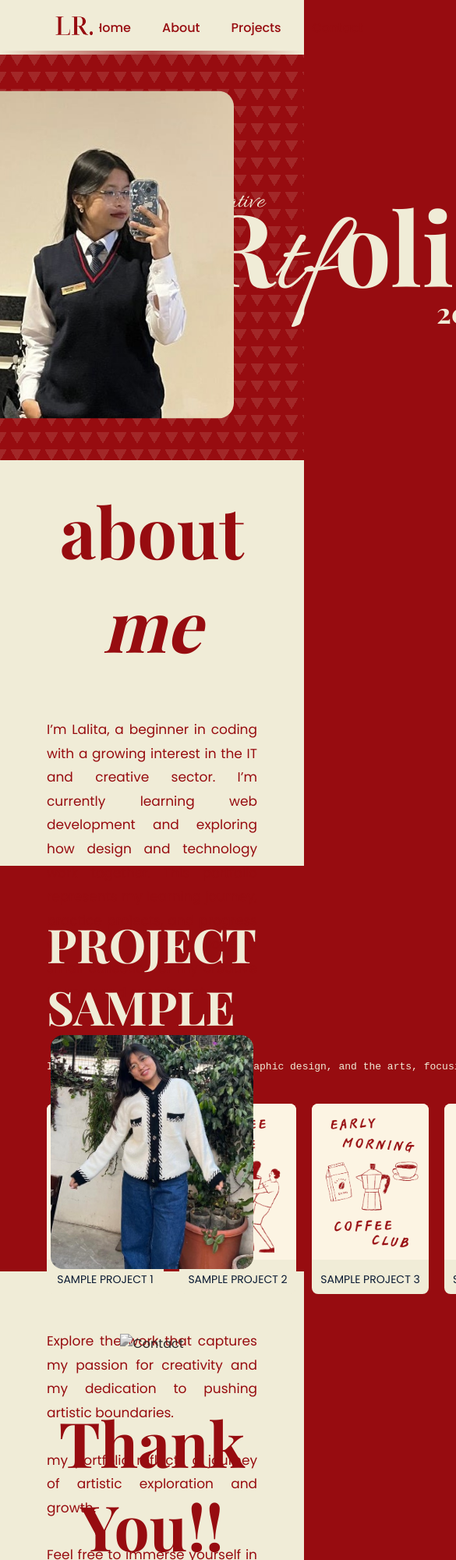
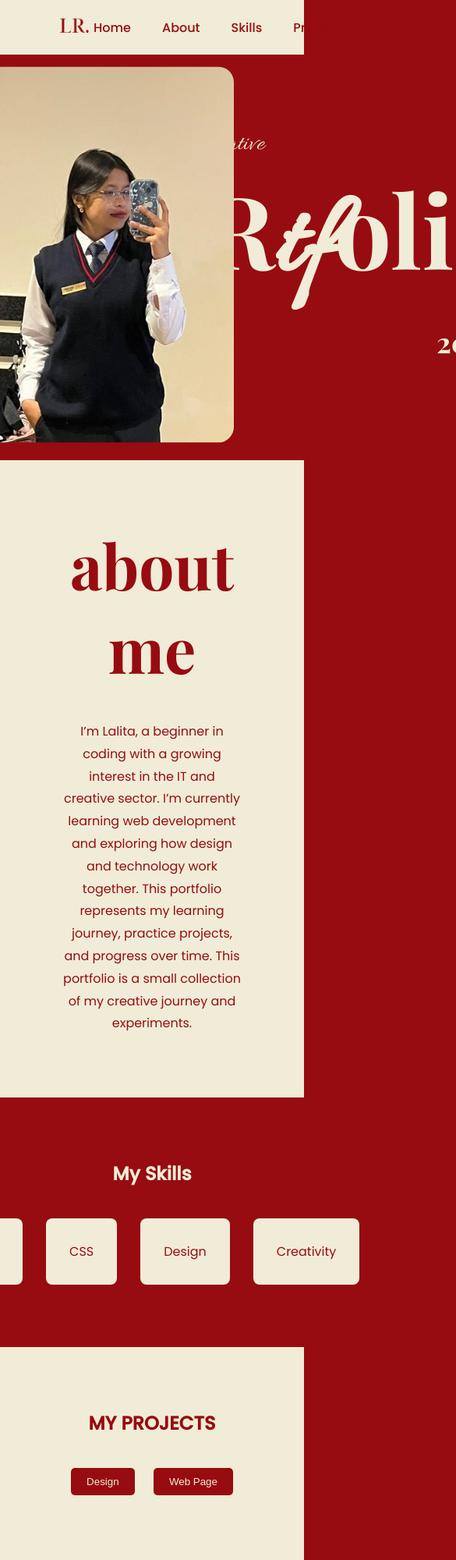
Before and after one commit to Lalita-Rawat/Lalita-Rawat_PORTFOLIO, a plain HTML site: page index.html in a window 390 px wide. Shown: the top 2000 px of the page at 78% size, 585 px wide, since content can reach past the window. Drawn offline with nearby package versions, Linux system fonts and the light colour scheme.

Commit message:
update finished portfolio

```diff
--- a/index.html
+++ b/index.html
@@ -3,31 +3,39 @@
 <head>
 <meta charset="UTF-8">
 <meta name="viewport" content="width=device-width, initial-scale=1.0">
-  <title>Document</title>
-  <!-- Google Fonts -->
+
+<title>Lalita Portfolio</title>
+
 <link href="https://fonts.googleapis.com/css2?family=Playfair+Display:wght@700&family=Allura&family=Poppins:wght@400;500&display=swap" rel="stylesheet">
 
 <link rel="stylesheet" href="./style.css">
+</head>
 
-</head>
 <body>
+
 <header class="header">
+
 <div class="logo">
-    <img src="IMAGES\LOGO 1.png" alt="Lalita Logo">
+<img src="IMAGES/LOGO 1.png">
 </div>
 
 <nav class="nav">
 <ul>
 <li><a href="#home">Home</a></li>
 <li><a href="#about">About</a></li>
+<li><a href="#skills">Skills</a></li>
 <li><a href="#projects">Projects</a></li>
 <li><a href="#contact">Contact</a></li>
 </ul>
 </nav>
+
 </header>
 
-  <!-- HOME SECTION -->
+
+<!-- HOME -->
+
 <section id="home" class="banner">
+
 <span class="creative">creative</span>
 
 <h1 class="title">
@@ -36,115 +44,122 @@
 </h1>
 
 <span class="author">by lalita</span>
+
 <div class="home-image">
-    <img src="IMAGES\PFP.jpeg" alt="Home Image">
+<img src="IMAGES/PFP.jpeg">
 </div>
 
 </section>
-<!-- ================= ABOUT SECTION ================= -->
-<section class="about-section" id="about">
+
+
+<!-- ABOUT -->
+
+<section id="about" class="about">
 
 <h1 class="section-title">about <span>me</span></h1>
 
-  <div class="about-container">
+<div class="about-text">
 
-    <div class="about-text">
 <p>
 I’m Lalita, a beginner in coding with a growing interest in the IT and creative sector.
 I’m currently learning web development and exploring how design and technology work together.
-        This portfolio represents my learning journey, practice projects, and progress over time..
+This portfolio represents my learning journey, practice projects, and progress over time.
 This portfolio is a small collection of my creative journey and experiments.
 </p>
 
 </div>
-    <div class="about-image">
-      <img src="IMAGES\ABOUT ME.jpeg" alt="About Me">
+
+</section>
+
+
+
+<!-- SKILLS -->
+
+<section id="skills" class="skills">
+
+<h2>My Skills</h2>
+
+<div class="skills-container">
+
+<div class="skill-card">HTML</div>
+<div class="skill-card">CSS</div>
+<div class="skill-card">Design</div>
+<div class="skill-card">Creativity</div>
+
 </div>
 
-    <div class="about-text">
-       <p>
-        Explore the work that captures my passion for creativity and my dedication
-        to pushing artistic boundaries.
-      </p>
-      <p>
-        my portfolio reflects a journey of artistic exploration and growth.
-      </p>
-      <p>
-        Feel free to immerse yourself in these creations.
-      </p>
+</section>
+
+
+
+<!-- PROJECTS -->
+
+<section id="projects" class="projects">
+
+<h2>MY PROJECTS</h2>
+
+<div class="project-buttons">
+
+<button onclick="showTab('design')">Design</button>
+<button onclick="showTab('web')">Web Page</button>
+
+</div>
+
+
+<div id="design" class="tab">
+
+<div class="poster-gallery">
+
+<img src="IMAGES\1.png">
+<img src="IMAGES\2.png">
+<img src="IMAGES\3.png">
+<img src="IMAGES\4.png">
+<img src="IMAGES\6.png">
+
 </div>
 
 </div>
-</section>
-
-<!-- ================= PROJECT SECTION ================= -->
-<section class="project-section" id="projects">
-  <h2 class="project-title">PROJECT SAMPLE</h2>
-
-  <div class="project-content">
-    <p class="project-text">
-      <PRE>I am exploring web development, graphic design, and the arts, focusing on building creative and visually engaging digital experiences.</PRE>
-    </p>
 
 
-  </div>
-<!-- SMALL PROJECT BOXES (postcard style) -->
-<div class="small-projects">
-  <div class="small-box">
-    <img src="IMAGES\1.png" alt="Postcard 1">
-    <p class="small-title">SAMPLE PROJECT 1 </p>
+<div id="web" class="tab">
+
+<div class="web-gallery">
+
+<a href="https://yourprojectlink.com" target="_blank">
+<img src="IMAGES\adventuee.jpg">
+</a>
+
 </div>
 
-  <div class="small-box">
-    <img src="IMAGES\2.png" alt="Postcard 2">
-    <p class="small-title">SAMPLE PROJECT 2 </p>
-  </div>
-
-  <div class="small-box">
-    <img src="IMAGES\3.png" alt="Postcard 3">
-    <p class="small-title">SAMPLE PROJECT 3 </p>
-  </div>
-
-   <div class="small-box">
-    <img src="IMAGES\4.png" alt="Postcard 3">
-    <p class="small-title">SAMPLE PROJECT 4 </p>
-  </div>
-   <div class="small-box">
-    <img src="IMAGES\5.png" alt="Postcard 3">
-    <p class="small-title">SAMPLE PROJECT 5 </p>
-  </div>
 </div>
 
 </section>
-<!-- ================= CONTACT SECTION ================= -->
-<section class="contact-section" id="contact">
 
-  <div class="contact-container">
 
-    <div class="contact-image">
-      <img src="contact.jpg" alt="Contact">
-    </div>
 
-    <div class="contact-content">
-      <h2 class="contact-title">Thank You!!</h2>
+<!-- CONTACT -->
 
-      <p class="contact-desc">
-        I appreciate you taking the time to explore my portfolio.
-I’m always open to learning, feedback, and new opportunities.
-      </p>
+<section id="contact" class="contact">
+
+<h2>Contact Me</h2>
+
+<p>Thank you for visiting my portfolio.</p>
 
 <div class="contact-info">
 
-        <p><strong>Email</strong><br>lalitarawat8888@gmail.com</p>
-        <p><strong>Phone</strong><br>+977-9800000000</p>
-        <p><strong>Social</strong><br>@lalallalal</p>
-      </div>
+<p><strong>Email:</strong> lalitarawat8888@gmail.com</p>
+
+<p><strong>Phone:</strong> +977-9800000000</p>
+
+<p><strong>GitHub:</strong> github.com/lalita</p>
+
 </div>
 
-  </div>
 </section>
+<footer class="footer">
+<p>© 2026 Lalita Rawat | Portfolio</p>
+</footer>
+<script src="./script.js"></script>
 
-
-  <script src="./script.js"></script>
 </body>
 </html>
--- a/script.js
+++ b/script.js
@@ -0,0 +1,11 @@
+function showTab(tabName) {
+
+let tabs = document.querySelectorAll(".tab");
+
+tabs.forEach(function(tab){
+tab.style.display = "none";
+});
+
+document.getElementById(tabName).style.display = "block";
+
+}
--- a/style.css
+++ b/style.css
@@ -1,333 +1,216 @@
-* {
-  margin: 0;
-  padding: 0;
-  box-sizing: border-box;
+*{
+margin:0;
+padding:0;
+box-sizing:border-box;
 }
 
-/* BODY */
-body {
-  font-family: 'Poppins', sans-serif;
-  background-color: #970c10; /* navy blue */
-  color:#f0ecd7 ;
+body{
+font-family:'Poppins',sans-serif;
+background:#970c10;
+color:#f0ecd7;
 }
 
+
 /* HEADER */
-header {
-    width:100%;
-    height: 70px;
-    background-color:#f0ecd7;
-    display: flex;
-    align-items: center;
-    justify-content: space-between;
-    padding: 0 70px;
-    position: sticky;
-    top: 0;
-    z-index: 100;
-}
-/* ===== HEADER SEPARATOR ===== */
-header::after {
-  content: "";
-  position: absolute;
-  bottom: 0;
-  left: 0;
-  width: 100%;
-  height: 5px;
 
-  background: linear-gradient(
-    to right,
-    transparent,
-    rgba(151, 12, 16, 0.75),
-    transparent
-  );
-}
-
-/*LOGO*/
-.logo img {
-
-  width: 50px;
-  height: 50px;
-  border-radius: 50%;
-  object-fit: cover;
-  transform: scale(1.3); /* zoom level */
-}
-/*NAVIGATION*/
-.nav ul {
-  display: flex;
-  gap: 40px;
-  list-style: none;
-}
-
-nav ul li a {
-  color: #970c10;
-  text-decoration: none;
-  font-size: 16px;
-  font-weight: 500;
-}
-
-nav ul li a:hover {
-  border-bottom: 2px solid rgb(232, 232, 236);
-}
-
-/* BANNER */
-.banner {
-  height: 520px;
-  padding-left: 110px;
-  display: flex;
-  flex-direction: column;
-  justify-content: center;
-  position: relative;
-  background-color: #970c10;
-
-  background-image:
-    linear-gradient(
-      120deg,
-      rgba(240, 236, 215, 0.12) 25%,
-      transparent 25%
-    ),
-    linear-gradient(
-      240deg,
-      rgba(240, 236, 215, 0.12) 25%,
-      transparent 25%
-    );
-
-  background-size: 22px 22px;
+header{
+width:100%;
+height:70px;
+background:#f0ecd7;
+display:flex;
+align-items:center;
+justify-content:space-between;
+padding:0 70px;
+position:sticky;
+top:0;
+z-index:1000;
 
 }
 
-/* small text */
-.creative {
-  font-family: 'Allura', cursive;
-  font-size: 32px;
-  margin-bottom: -30px;
-  display: block;
-  margin-left: 150px;
+.logo img{
+width:50px;
+height:50px;
+border-radius:50%;
 }
 
-/* main title */
-.title {
-  font-family: 'Playfair Display', serif;
-  font-size: 130px;   /* matched closely to image */
-  line-height: 1;
-  position: relative;
+.nav ul{
+display:flex;
+gap:40px;
+list-style:none;
 }
 
-/* script middle */
-.script {
-  font-family: 'Allura', cursive;
-  font-size: 150px;
-  font-weight: normal;
-}
-
-/* author */
-.author {
-  font-size: 22px;
-  opacity: 0.8;
-  margin-top: -30px;
-
-}
-
-/* year */
-.year {
-    display: block;
-    font-size: 36px;
-    font-weight: 350;
-    margin-top: -35px;
-    margin-left: 450px;
-}
-.banner {
-  position: relative; /* important */
-}
-
-.home-image {
-  position: absolute;
-  right: 90px;
-  top: 50%;
-  transform: translateY(-50%);
-}
-
-.home-image img {
-  width: 360px;
-  max-height: 420px;
-  object-fit: cover;
-  border-radius: 20px;
-  filter: grayscale(20%);
-}
-/* ================= SECTION TITLE ================= */
-.section-title {
-  text-align: center;
-  font-family: 'Playfair Display', serif;
-  font-size: 90px;
-  margin-bottom: 60px;
-}
-
-.section-title span {
-  font-style: italic;
-}
-/* ===== SECTION TEXT COLOR (ABOUT, PROJECT, CONTACT) ===== */
-.about-section,
-.contact-section {
-  color: #970c10;
-}
-
-/* ================= ABOUT ================= */
-.about-section {
-  height: 520px;                 /* SAME as home */
-  background-color: #f0ecd7;
-  padding: 30px 60px;
-  display: flex;
-  flex-direction: column;
+.nav a{
+text-decoration:none;
+color:#970c10;
+font-weight:500;
 }
 
 
-.about-container {
-  flex: 1;                       /* takes remaining height */
-  display: grid;
-  grid-template-columns: 1fr auto 1fr;
-  gap: 40px;
-  align-items: center;           /* vertical middle */
+/* HOME */
+
+
+.banner{
+height:520px;
+padding-left:110px;
+display:flex;
+flex-direction:column;
+justify-content:center;
+position:relative;   /* ADD THIS */
+}
+.home-image{
+position:absolute;
+right:90px;
+top:50%;
+transform:translateY(-50%);
+}
+.creative{
+font-family:'Allura',cursive;
+font-size:32px;
+margin-left:150px;
 }
 
-.about-title {
-  text-align: center;
-  font-size: 32px;
-  margin: 0 0 30px 0;            /* close to top */
+.title{
+font-family:'Playfair Display',serif;
+font-size:130px;
+}
+
+.script{
+font-family:'Allura',cursive;
+font-size:150px;
+}
+
+.year{
+display:block;
+font-size:36px;
+margin-left:450px;
+}
+
+.author{
+font-size:22px;
+}
+
+.home-image{
+position:absolute;
+right:90px;
+top:50%;
+transform:translateY(-50%);
+}
+
+.home-image img{
+width:360px;
+border-radius:20px;
 }
 
 
-.about-text p,
-.about-extra p {
-  font-family: 'Times New Roman' serif;
-  font-size: 17px;
-  line-height: 1.8;
-  margin-bottom: 30px;
-  text-align: justify;
+/* ABOUT */
+
+.about{
+background:#f0ecd7;
+color:#970c10;
+padding:80px;
+text-align:center;
 }
 
-.about-image img {
-  width: 260px;                  /* fixed width */
-  height: 300px;                 /* fixed height */
-  object-fit: cover;             /* fills without distortion */
-  border-radius: 16px;
-  transform: translateY(-30px);
+.section-title{
+font-family:'Playfair Display',serif;
+font-size:80px;
+margin-bottom:40px;
+}
 
+.about-text{
+max-width:700px;
+margin:auto;
+line-height:1.8;
 }
 
 
-/* ================= PROJECTS ================= */
-.project-section {
-  height: 520px;
-  background-color: #970c10;
-  padding: 30px 60px;
-  display: flex;
-  flex-direction: column;
+/* SKILLS */
+
+.skills{
+padding:80px;
+text-align:center;
+}
+
+.skills-container{
+display:flex;
+justify-content:center;
+gap:30px;
+margin-top:40px;
+}
+
+.skill-card{
+background:#f0ecd7;
+color:#970c10;
+padding:30px;
+width:140px;
+border-radius:8px;
+}
 
 
+/* PROJECTS */
+
+.projects{
+background:#f0ecd7;
+color:#970c10;
+padding:80px;
+text-align:center;
 }
 
-.project-images {
-  display: grid;
-  grid-template-columns: repeat(4, 1fr);
-  gap: 50px;
-  margin-bottom: 40px;
-}
-.project-images img {
-  width: 100%;
-  height: 180px;
-  object-fit: cover;
-  border-radius: 16px;
-  box-shadow: 0 8px 20px rgba(0,0,0,0.25);
+.project-buttons{
+margin:30px 0;
 }
 
-.project-title {
-  font-family: 'Playfair Display', serif;
-  font-size: 60px;
-  margin: 30px 0;
+.project-buttons button{
+padding:10px 20px;
+margin:10px;
+background:#970c10;
+color:#f0ecd7;
+border:none;
+cursor:pointer;
+border-radius:5px;
 }
 
-.project-text {
-  font-size: 14px;
-  line-height: 1.8;
+.tab{
+display:none;
 }
 
-/* ================= CONTACT ================= */
-.contact-section {
-  background-color: #f0ecd7;
-  padding: 80px 60px;
+.poster-gallery{
+display:flex;
+justify-content:center;
+gap:20px;
+flex-wrap:wrap;
 }
 
-.contact-container {
-  display: grid;
-  grid-template-columns: 1fr 1fr;
-  gap: 60px;
-  align-items: center;
+.poster-gallery img{
+width:120px;
+height:170px;
+object-fit:cover;
 }
 
-.contact-image img {
-  width: 100%;
-  max-width: 420px;
-  filter: grayscale(100%);
+.web-gallery img{
+width:120px;
+height:170px;
+object-fit:cover;
 }
 
-.contact-title {
-  font-family: 'Playfair Display', serif;
-  font-size: 80px;
-  margin-bottom: 20px;
+
+/* CONTACT */
+
+.contact{
+background:#970c10;
+text-align:center;
+padding:80px;
 }
 
-.contact-desc {
-  font-size: 14px;
-  line-height: 1.8;
-  margin-bottom: 30px;
+.contact-info{
+margin-top:20px;
+line-height:2;
 }
-
-.contact-info p {
-  font-size: 14px;
-  margin-bottom: 16px;
+.footer{
+text-align:center;
+padding:20px;
+background:#970c10;
+color:#f0ecd7;
+font-size:14px;
+border-top:1px solid rgba(240,236,215,0.3);
 }
-
-/* ================= RESPONSIVE ================= */
-@media (max-width: 900px) {
-  .about-container,
-  .contact-container {
-    grid-template-columns: 1fr;
-    text-align: center;
-  }
-
-  .project-images {
-    grid-template-columns: repeat(2, 1fr);
-  }
-}
-/* ================= SMALL PROJECT BOXES ================= */
-.small-projects {
-  display: flex;
-  justify-content: space-between;
-  gap: 20px;
-  margin-top: 40px;
-}
-
-.small-box {
-  background-color: #f0ecd7; /* beige box */
-  border-radius: 8px;
-  overflow: hidden;
-  text-align: center;
-  flex: 0 0 150px;          /* fixed postcard width */
-  transition: transform 0.3s ease, box-shadow 0.3s ease;
-}
-
-.small-box img {
-  width: 100%;               /* fills the box horizontally */
-  height: 200px;             /* postcard height */
-  object-fit: cover;         /* covers the box without distortion */
-}
-
-.small-box:hover {
-  transform: translateY(-5px);
-  box-shadow: 0 10px 20px rgba(0,0,0,0.3);
-}
-
-.small-title {
-  font-family: 'Poppins', sans-serif;
-  font-size: 14px;
-  padding: 8px 5px;
-  color: #0a1a33; /* navy text */
-}
```
Also changed, not shown: IMAGES/adventuee.jpg (added), 1 other file. Lines whose indentation alone changed are shown as unchanged.
